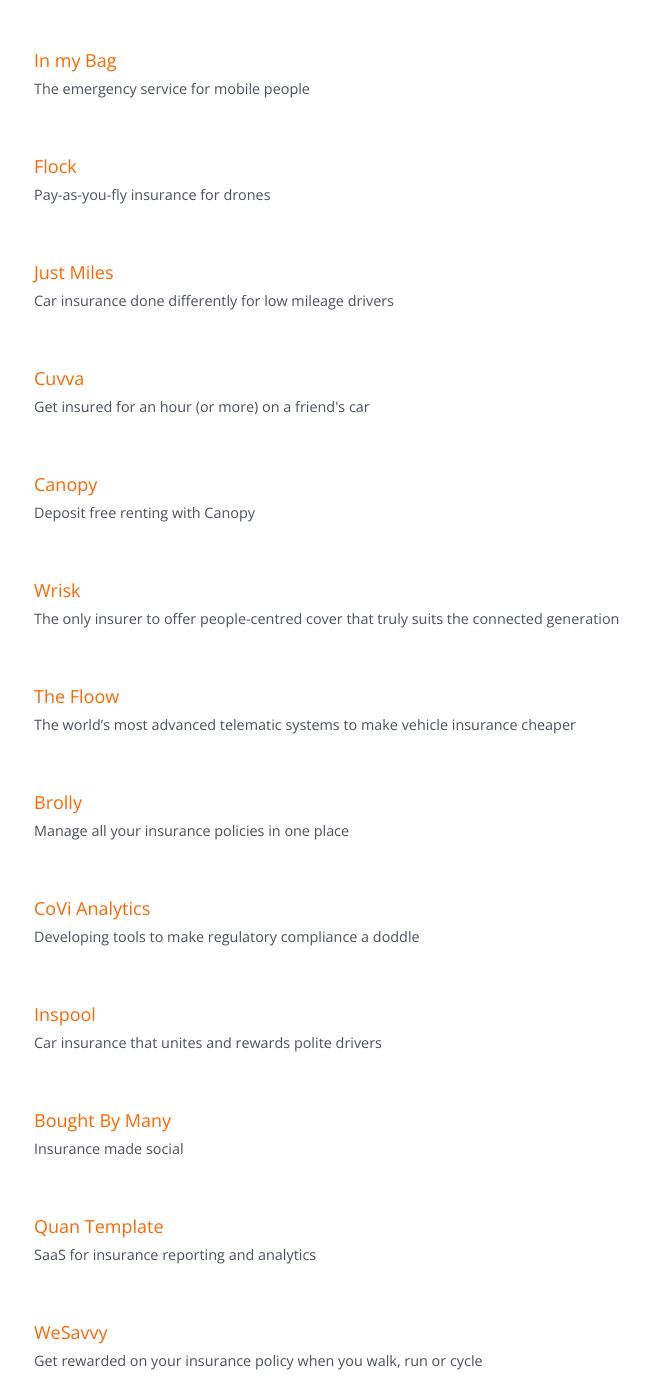
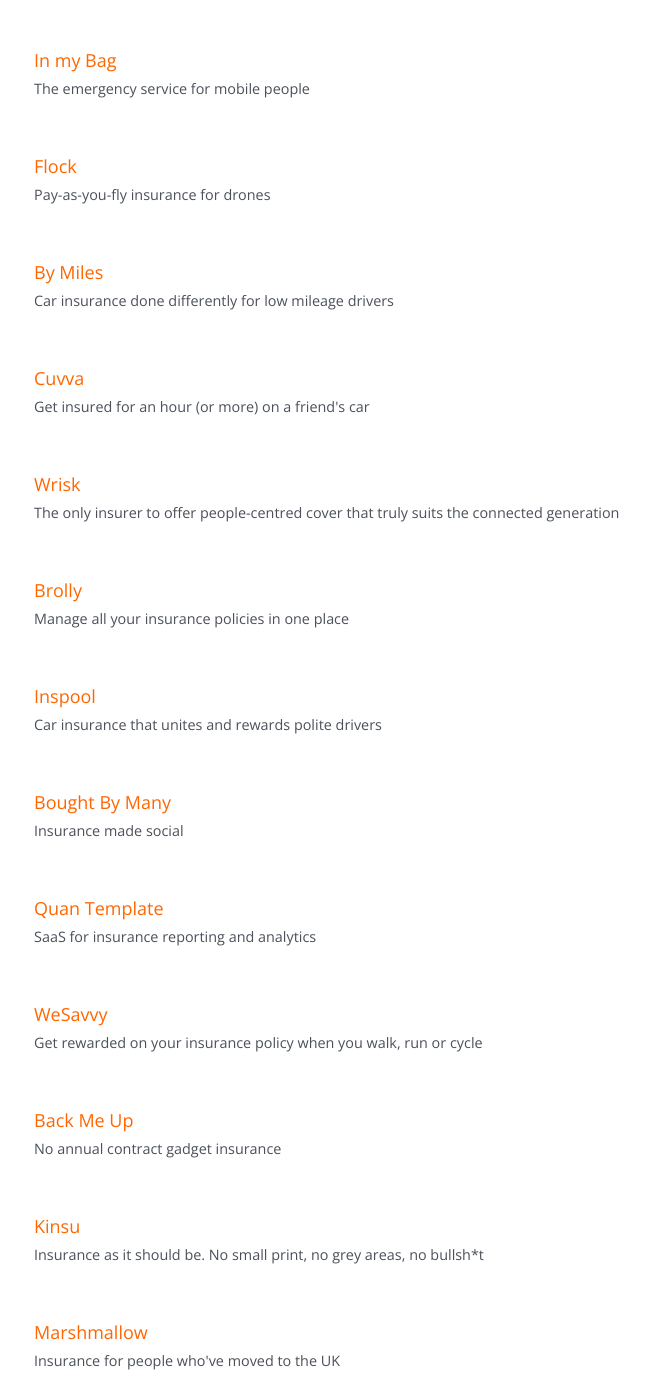
Before and after one commit to ashleybaxter/thedigitalinsurer, a Jekyll site: the page built from index.html, in a window 1280 px wide and 1400 px high, scrolled down 519 px. Shown: the whole window, without its empty margins (289-939 px from the left). Built offline with Jekyll 4.4.1, drawn with Linux system fonts in a browser that asks for light colours.

Commit message:
Removed some companies

```diff
--- a/_data/companies.yml
+++ b/_data/companies.yml
@@ -20,8 +20,8 @@
   tagline: Pay-as-you-fly insurance for drones
 
 
-- name: Just Miles
-  url: http://www.justmiles.co.uk/
+- name: By Miles
+  url: http://www.bymiles.co.uk/
   tagline: Car insurance done differently for low mileage drivers
 
 - name: Cuvva
@@ -29,25 +29,13 @@
   image: cuvva.svg
   tagline: Get insured for an hour (or more) on a friend's car
 
-- name: Canopy
-  url: https://findyourcanopy.com/
-  tagline: Deposit free renting with Canopy
-
 - name: Wrisk
   url: http://www.wrisk.co/
   tagline: The only insurer to offer people-centred cover that truly suits the connected generation
 
-- name: The Floow
-  url: http://www.thefloow.com/
-  tagline: The world’s most advanced telematic systems to make vehicle insurance cheaper
-
 - name: Brolly
   url: https://www.heybrolly.com/
   tagline: Manage all your insurance policies in one place
-
-- name: CoVi Analytics
-  url: http://www.covianalytics.com/
-  tagline: Developing tools to make regulatory compliance a doddle
 
 - name: Inspool
   url: http://inspool.com/
```
